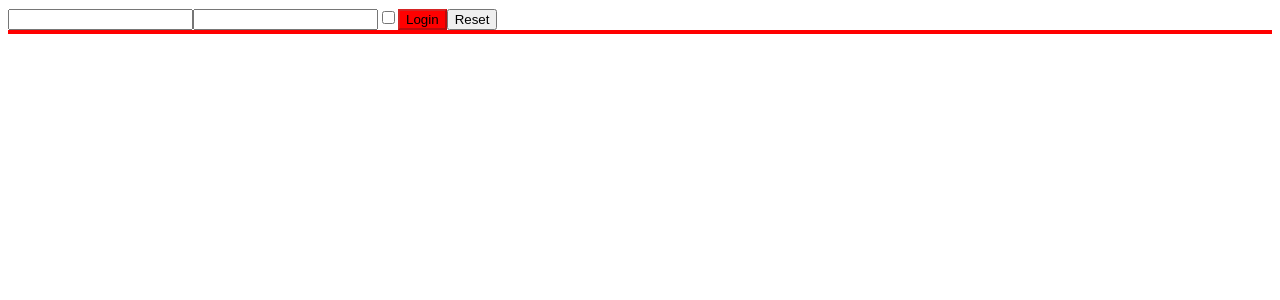
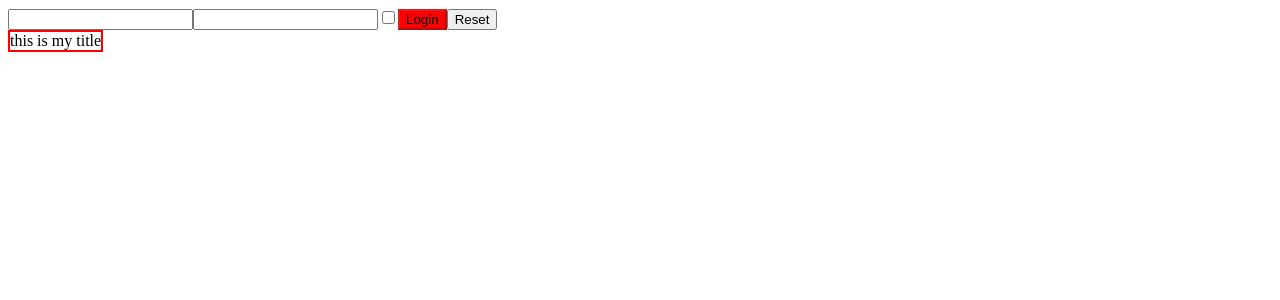
Before and after one commit to stefaniazocco/react-exercises, a React (Create React App) app: page / in a window 1280 px wide. Shown: the top 300 px of the page. Built offline with nearby package versions, Linux system fonts and the light colour scheme.

Commit message:
add title

```diff
--- a/src/App.js
+++ b/src/App.js
@@ -7,7 +7,7 @@ export class App extends React.Component{
     render() {
         return  <div>
                     <Login />
-                    <Container>
+                    <Container title="this is my title">
 
                     </Container>
                 </div>
--- a/src/Container.js
+++ b/src/Container.js
@@ -1,7 +1,7 @@
-export function Container(){
+export function Container(props){
     return (
         <div className="container">
-
+            <div>{props.title}</div>
         </div>
     )
 }
--- a/src/index.css
+++ b/src/index.css
@@ -7,4 +7,5 @@
 .container {
     background-color: white;
     border: 2px solid red;
+    width: fit-content;
 }
```
